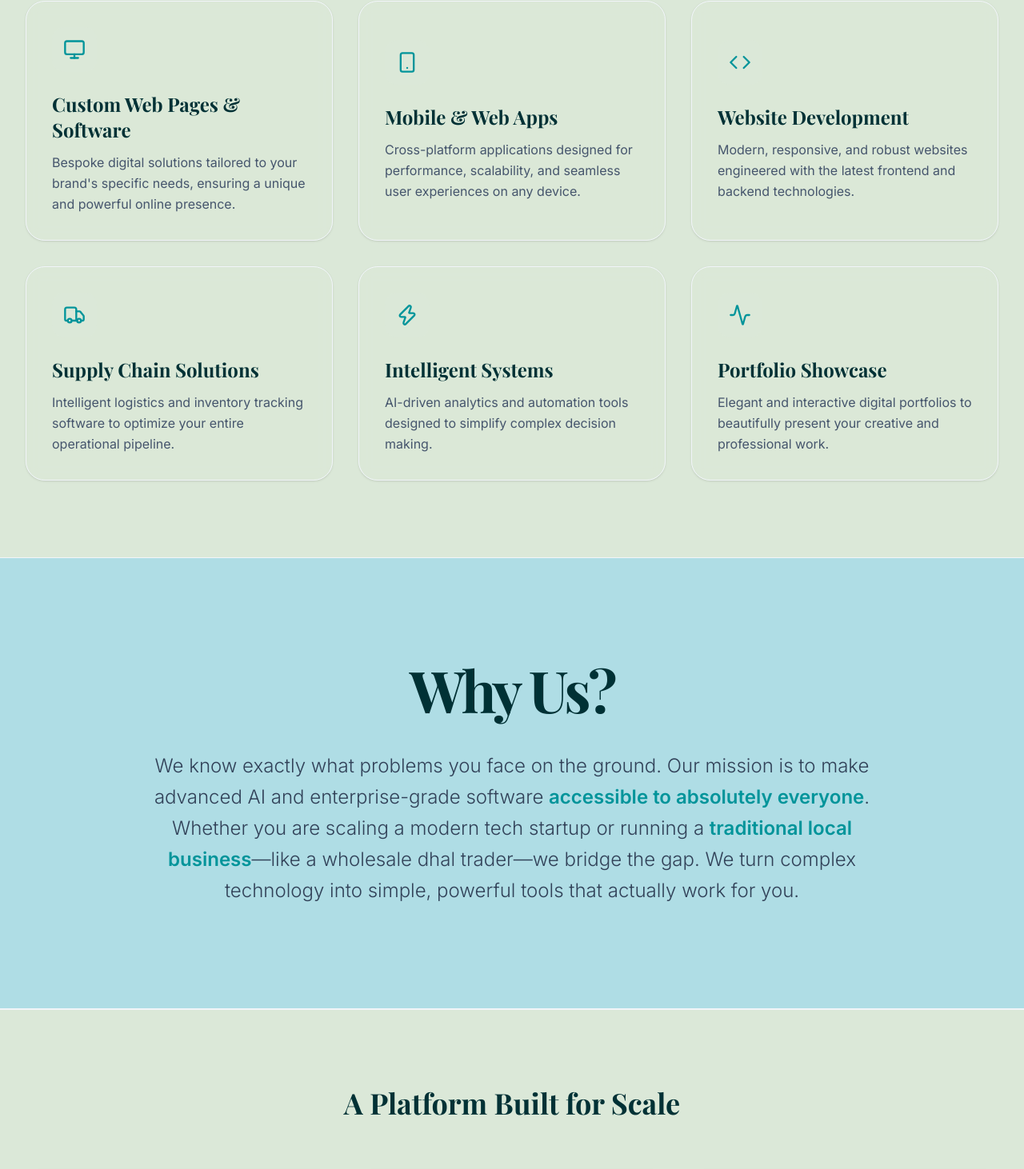
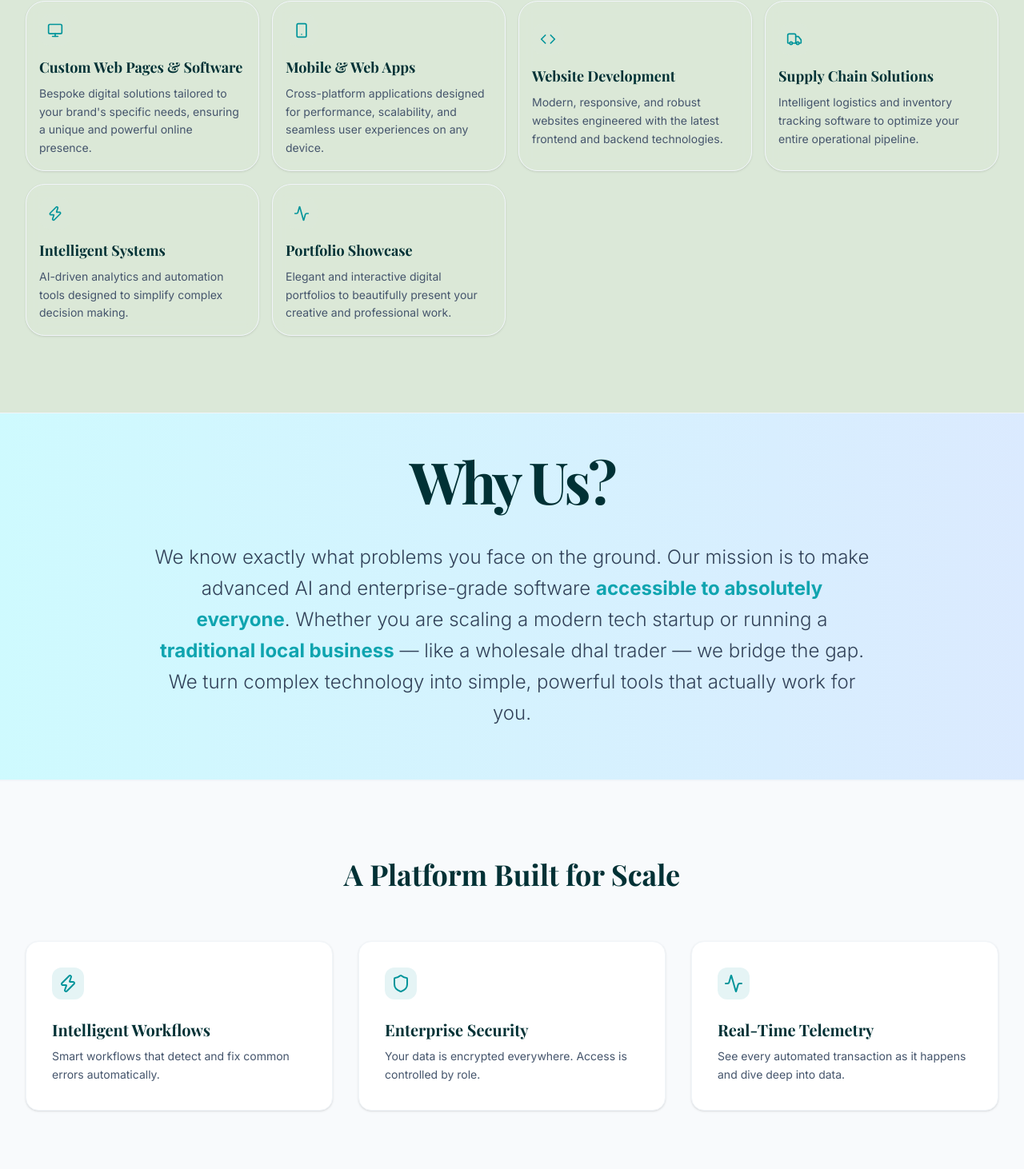
Before and after one commit to INK-DeepTech/Lutix-website, a React (Vite) app: page / in a window 1280 px wide. Shown: the part 1011-2473 px from the top of the page at 80% size. Built offline with nearby package versions, Linux system fonts and the light colour scheme.

Commit message:
fix: compact mobile services grid, apply mix-blend to logo, and brighten color theme

```diff
--- a/src/App.tsx
+++ b/src/App.tsx
@@ -44,7 +44,7 @@ export default function App() {
   }, []);
 
   return (
-    <div className="min-h-screen flex flex-col bg-brand-mint dark:bg-slate-900 text-brand-navy dark:text-white antialiased transition-colors duration-300">
+    <div className="min-h-screen flex flex-col bg-slate-50 dark:bg-slate-900 text-brand-navy dark:text-white antialiased transition-colors duration-300">
       <Header currentRoute={currentRoute} onRouteChange={handleRouteChange} theme={theme} setTheme={setTheme} />
 
       <main className="flex-1" id="main-content">
--- a/src/components/Header.tsx
+++ b/src/components/Header.tsx
@@ -18,7 +18,7 @@ export const Header: React.FC<HeaderProps> = ({ currentRoute, onRouteChange, the
   ];
 
   return (
-    <header className="w-full bg-brand-mint dark:bg-slate-900 text-brand-navy dark:text-white sticky top-0 z-50 border-b border-slate-100 dark:border-slate-800 transition-colors duration-300">
+    <header className="w-full bg-gradient-to-r from-cyan-100 to-blue-100 dark:bg-slate-900 text-brand-navy dark:text-white sticky top-0 z-50 border-b border-slate-100 dark:border-slate-800 transition-colors duration-300">
       <div className="max-w-7xl mx-auto px-4 sm:px-6 lg:px-8 py-4 flex items-center justify-between">
         <button
           onClick={() => onRouteChange('home')}
@@ -26,7 +26,7 @@ export const Header: React.FC<HeaderProps> = ({ currentRoute, onRouteChange, the
         >
           <img
             alt="Lutix"
-            className="h-16 md:h-24 lg:h-28 w-auto object-contain dark:invert transition-all"
+            className="h-16 md:h-24 lg:h-28 w-auto object-contain mix-blend-multiply dark:invert transition-all"
             src="/logo-horizontal.png"
           />
         </button>
--- a/src/components/HomePage.tsx
+++ b/src/components/HomePage.tsx
@@ -47,63 +47,63 @@ export const HomePage: React.FC<HomePageProps> = ({ onRouteChange }) => {
           </h2>
         </div>
 
-        <div className="grid grid-cols-1 md:grid-cols-2 lg:grid-cols-3 gap-8">
-          <button onClick={() => onRouteChange('demo')} className="text-left p-8 bg-brand-mint/80 backdrop-blur-sm dark:bg-slate-800 rounded-3xl shadow-sm border border-slate-100 dark:border-slate-700 hover:-translate-y-1 hover:shadow-xl hover:ring-2 hover:ring-brand-cyan transition-all duration-300 group">
-            <div className="w-14 h-14 rounded-2xl bg-brand-mint dark:from-blue-900 dark:to-indigo-900 flex items-center justify-center mb-6 text-brand-teal dark:text-[#8b80f9]">
-              <Monitor className="w-7 h-7" />
+        <div className="grid grid-cols-2 md:grid-cols-3 lg:grid-cols-4 gap-3 md:gap-4">
+          <button onClick={() => onRouteChange('demo')} className="text-left p-3 md:p-4 bg-brand-mint/80 backdrop-blur-sm dark:bg-slate-800 rounded-3xl shadow-sm border border-slate-100 dark:border-slate-700 hover:-translate-y-1 hover:shadow-xl hover:ring-2 hover:ring-brand-cyan transition-all duration-300 group">
+            <div className="w-10 h-10 rounded-2xl bg-brand-mint dark:from-blue-900 dark:to-indigo-900 flex items-center justify-center mb-3 text-brand-teal dark:text-[#8b80f9]">
+              <Monitor className="w-5 h-5" />
             </div>
-            <h3 className="text-2xl font-bold text-brand-navy dark:text-white mb-3">Custom Web Pages & Software</h3>
-            <p className="text-slate-600 dark:text-slate-400 leading-relaxed">
+            <h3 className="text-base md:text-lg font-bold text-brand-navy dark:text-white mb-2">Custom Web Pages & Software</h3>
+            <p className="text-xs sm:text-sm text-slate-600 dark:text-slate-400 leading-relaxed">
               Bespoke digital solutions tailored to your brand's specific needs, ensuring a unique and powerful online presence.
             </p>
           </button>
 
-          <button onClick={() => onRouteChange('demo')} className="text-left p-8 bg-brand-mint/80 backdrop-blur-sm dark:bg-slate-800 rounded-3xl shadow-sm border border-slate-100 dark:border-slate-700 hover:-translate-y-1 hover:shadow-xl hover:ring-2 hover:ring-brand-cyan transition-all duration-300 group">
-            <div className="w-14 h-14 rounded-2xl bg-brand-mint dark:from-blue-900 dark:to-indigo-900 flex items-center justify-center mb-6 text-brand-teal dark:text-[#8b80f9]">
-              <Smartphone className="w-7 h-7" />
+          <button onClick={() => onRouteChange('demo')} className="text-left p-3 md:p-4 bg-brand-mint/80 backdrop-blur-sm dark:bg-slate-800 rounded-3xl shadow-sm border border-slate-100 dark:border-slate-700 hover:-translate-y-1 hover:shadow-xl hover:ring-2 hover:ring-brand-cyan transition-all duration-300 group">
+            <div className="w-10 h-10 rounded-2xl bg-brand-mint dark:from-blue-900 dark:to-indigo-900 flex items-center justify-center mb-3 text-brand-teal dark:text-[#8b80f9]">
+              <Smartphone className="w-5 h-5" />
             </div>
-            <h3 className="text-2xl font-bold text-brand-navy dark:text-white mb-3">Mobile & Web Apps</h3>
-            <p className="text-slate-600 dark:text-slate-400 leading-relaxed">
+            <h3 className="text-base md:text-lg font-bold text-brand-navy dark:text-white mb-2">Mobile & Web Apps</h3>
+            <p className="text-xs sm:text-sm text-slate-600 dark:text-slate-400 leading-relaxed">
               Cross-platform applications designed for performance, scalability, and seamless user experiences on any device.
             </p>
           </button>
 
-          <button onClick={() => onRouteChange('demo')} className="text-left p-8 bg-brand-mint/80 backdrop-blur-sm dark:bg-slate-800 rounded-3xl shadow-sm border border-slate-100 dark:border-slate-700 hover:-translate-y-1 hover:shadow-xl hover:ring-2 hover:ring-brand-cyan transition-all duration-300 group">
-            <div className="w-14 h-14 rounded-2xl bg-brand-mint dark:from-blue-900 dark:to-indigo-900 flex items-center justify-center mb-6 text-brand-teal dark:text-[#8b80f9]">
-              <Code className="w-7 h-7" />
+          <button onClick={() => onRouteChange('demo')} className="text-left p-3 md:p-4 bg-brand-mint/80 backdrop-blur-sm dark:bg-slate-800 rounded-3xl shadow-sm border border-slate-100 dark:border-slate-700 hover:-translate-y-1 hover:shadow-xl hover:ring-2 hover:ring-brand-cyan transition-all duration-300 group">
+            <div className="w-10 h-10 rounded-2xl bg-brand-mint dark:from-blue-900 dark:to-indigo-900 flex items-center justify-center mb-3 text-brand-teal dark:text-[#8b80f9]">
+              <Code className="w-5 h-5" />
             </div>
-            <h3 className="text-2xl font-bold text-brand-navy dark:text-white mb-3">Website Development</h3>
-            <p className="text-slate-600 dark:text-slate-400 leading-relaxed">
+            <h3 className="text-base md:text-lg font-bold text-brand-navy dark:text-white mb-2">Website Development</h3>
+            <p className="text-xs sm:text-sm text-slate-600 dark:text-slate-400 leading-relaxed">
               Modern, responsive, and robust websites engineered with the latest frontend and backend technologies.
             </p>
           </button>
 
-          <button onClick={() => onRouteChange('demo')} className="text-left p-8 bg-brand-mint/80 backdrop-blur-sm dark:bg-slate-800 rounded-3xl shadow-sm border border-slate-100 dark:border-slate-700 hover:-translate-y-1 hover:shadow-xl hover:ring-2 hover:ring-brand-cyan transition-all duration-300 group">
-            <div className="w-14 h-14 rounded-2xl bg-brand-mint dark:from-blue-900 dark:to-indigo-900 flex items-center justify-center mb-6 text-brand-teal dark:text-[#8b80f9]">
-              <Truck className="w-7 h-7" />
+          <button onClick={() => onRouteChange('demo')} className="text-left p-3 md:p-4 bg-brand-mint/80 backdrop-blur-sm dark:bg-slate-800 rounded-3xl shadow-sm border border-slate-100 dark:border-slate-700 hover:-translate-y-1 hover:shadow-xl hover:ring-2 hover:ring-brand-cyan transition-all duration-300 group">
+            <div className="w-10 h-10 rounded-2xl bg-brand-mint dark:from-blue-900 dark:to-indigo-900 flex items-center justify-center mb-3 text-brand-teal dark:text-[#8b80f9]">
+              <Truck className="w-5 h-5" />
             </div>
-            <h3 className="text-2xl font-bold text-brand-navy dark:text-white mb-3">Supply Chain Solutions</h3>
-            <p className="text-slate-600 dark:text-slate-400 leading-relaxed">
+            <h3 className="text-base md:text-lg font-bold text-brand-navy dark:text-white mb-2">Supply Chain Solutions</h3>
+            <p className="text-xs sm:text-sm text-slate-600 dark:text-slate-400 leading-relaxed">
               Intelligent logistics and inventory tracking software to optimize your entire operational pipeline.
             </p>
           </button>
 
-          <button onClick={() => onRouteChange('demo')} className="text-left p-8 bg-brand-mint/80 backdrop-blur-sm dark:bg-slate-800 rounded-3xl shadow-sm border border-slate-100 dark:border-slate-700 hover:-translate-y-1 hover:shadow-xl hover:ring-2 hover:ring-brand-cyan transition-all duration-300 group">
-            <div className="w-14 h-14 rounded-2xl bg-brand-mint dark:from-blue-900 dark:to-indigo-900 flex items-center justify-center mb-6 text-brand-teal dark:text-[#8b80f9]">
-              <Zap className="w-7 h-7" />
+          <button onClick={() => onRouteChange('demo')} className="text-left p-3 md:p-4 bg-brand-mint/80 backdrop-blur-sm dark:bg-slate-800 rounded-3xl shadow-sm border border-slate-100 dark:border-slate-700 hover:-translate-y-1 hover:shadow-xl hover:ring-2 hover:ring-brand-cyan transition-all duration-300 group">
+            <div className="w-10 h-10 rounded-2xl bg-brand-mint dark:from-blue-900 dark:to-indigo-900 flex items-center justify-center mb-3 text-brand-teal dark:text-[#8b80f9]">
+              <Zap className="w-5 h-5" />
             </div>
-            <h3 className="text-2xl font-bold text-brand-navy dark:text-white mb-3">Intelligent Systems</h3>
-            <p className="text-slate-600 dark:text-slate-400 leading-relaxed">
+            <h3 className="text-base md:text-lg font-bold text-brand-navy dark:text-white mb-2">Intelligent Systems</h3>
+            <p className="text-xs sm:text-sm text-slate-600 dark:text-slate-400 leading-relaxed">
               AI-driven analytics and automation tools designed to simplify complex decision making.
             </p>
           </button>
 
-          <button onClick={() => onRouteChange('demo')} className="text-left p-8 bg-brand-mint/80 backdrop-blur-sm dark:bg-slate-800 rounded-3xl shadow-sm border border-slate-100 dark:border-slate-700 hover:-translate-y-1 hover:shadow-xl hover:ring-2 hover:ring-brand-cyan transition-all duration-300 group">
-            <div className="w-14 h-14 rounded-2xl bg-brand-mint dark:from-blue-900 dark:to-indigo-900 flex items-center justify-center mb-6 text-brand-teal dark:text-[#8b80f9]">
-              <Activity className="w-7 h-7" />
+          <button onClick={() => onRouteChange('demo')} className="text-left p-3 md:p-4 bg-brand-mint/80 backdrop-blur-sm dark:bg-slate-800 rounded-3xl shadow-sm border border-slate-100 dark:border-slate-700 hover:-translate-y-1 hover:shadow-xl hover:ring-2 hover:ring-brand-cyan transition-all duration-300 group">
+            <div className="w-10 h-10 rounded-2xl bg-brand-mint dark:from-blue-900 dark:to-indigo-900 flex items-center justify-center mb-3 text-brand-teal dark:text-[#8b80f9]">
+              <Activity className="w-5 h-5" />
             </div>
-            <h3 className="text-2xl font-bold text-brand-navy dark:text-white mb-3">Portfolio Showcase</h3>
-            <p className="text-slate-600 dark:text-slate-400 leading-relaxed">
+            <h3 className="text-base md:text-lg font-bold text-brand-navy dark:text-white mb-2">Portfolio Showcase</h3>
+            <p className="text-xs sm:text-sm text-slate-600 dark:text-slate-400 leading-relaxed">
               Elegant and interactive digital portfolios to beautifully present your creative and professional work.
             </p>
           </button>
@@ -111,19 +111,19 @@ export const HomePage: React.FC<HomePageProps> = ({ onRouteChange }) => {
       </section>
 
       {/* Why Us Section */}
-      <section className="py-32 px-4 sm:px-6 lg:px-8 bg-brand-ice dark:from-slate-900 dark:via-slate-800 dark:to-slate-900 border-y border-slate-100 dark:border-slate-800">
+      <section className="py-12 md:pb-16 h-auto px-4 sm:px-6 lg:px-8 bg-gradient-to-r from-cyan-100 to-blue-100 dark:from-slate-900 dark:via-slate-800 dark:to-slate-900 border-y border-slate-100 dark:border-slate-800">
         <div className="max-w-4xl mx-auto text-center space-y-10">
           <h2 className="font-serif-brand text-5xl md:text-7xl font-bold text-brand-navy dark:text-white tracking-tighter">
             Why Us?
           </h2>
           <p className="text-xl md:text-2xl text-slate-700 dark:text-slate-300 leading-relaxed font-light">
-            We know exactly what problems you face on the ground. Our mission is to make advanced AI and enterprise-grade software <span className="text-brand-teal dark:text-blue-400 font-semibold">accessible to absolutely everyone</span>. Whether you are scaling a modern tech startup or running a <span className="text-brand-teal dark:text-blue-400 font-semibold">traditional local business</span>—like a wholesale dhal trader—we bridge the gap. We turn complex technology into simple, powerful tools that actually work for you.
+            We know exactly what problems you face on the ground. Our mission is to make advanced AI and enterprise-grade software <span className="text-brand-cyan dark:text-cyan-400 font-bold">accessible to absolutely everyone</span>. Whether you are scaling a modern tech startup or running a <span className="text-brand-cyan dark:text-cyan-400 font-bold">traditional local business</span> &mdash; like a wholesale dhal trader &mdash; we bridge the gap. We turn complex technology into simple, powerful tools that actually work for you.
           </p>
         </div>
       </section>
 
       {/* Core Capabilities */}
-      <section className="bg-brand-mint dark:bg-slate-900/50 py-24 px-4 sm:px-6 lg:px-8 border-y border-slate-100 dark:border-slate-800">
+      <section className="bg-slate-50 dark:bg-slate-900/50 py-24 px-4 sm:px-6 lg:px-8 border-y border-slate-100 dark:border-slate-800">
         <div className="max-w-7xl mx-auto">
           <div className="text-center max-w-3xl mx-auto mb-16 space-y-4">
             <h2 className="text-3xl md:text-4xl font-bold text-brand-navy dark:text-white">
@@ -132,30 +132,30 @@ export const HomePage: React.FC<HomePageProps> = ({ onRouteChange }) => {
           </div>
 
           <div className="grid grid-cols-1 md:grid-cols-3 gap-8">
-            <div className="p-8 bg-brand-mint dark:bg-slate-800 rounded-2xl shadow-sm border border-slate-100 dark:border-slate-700 group hover:border-brand-cyan/30 transition-all">
-              <div className="w-14 h-14 rounded-xl bg-brand-teal/10 text-brand-teal dark:text-[#8b80f9] flex items-center justify-center mb-6 group-hover:scale-110 transition-transform">
+            <div className="p-8 bg-white dark:bg-slate-800 rounded-2xl shadow-sm border border-slate-100 dark:border-slate-700 group hover:border-brand-cyan/30 transition-all">
+              <div className="w-10 h-10 rounded-xl bg-brand-teal/10 text-brand-teal dark:text-[#8b80f9] flex items-center justify-center mb-6 group-hover:scale-110 transition-transform">
                 <Zap className="w-6 h-6" />
               </div>
-              <h3 className="text-xl font-bold text-brand-navy dark:text-white mb-3">Intelligent Workflows</h3>
-              <p className="text-slate-600 dark:text-slate-400 leading-relaxed">
+              <h3 className="text-xl font-bold text-brand-navy dark:text-white mb-2">Intelligent Workflows</h3>
+              <p className="text-xs sm:text-sm text-slate-600 dark:text-slate-400 leading-relaxed">
                 Smart workflows that detect and fix common errors automatically.
               </p>
             </div>
-            <div className="p-8 bg-brand-mint dark:bg-slate-800 rounded-2xl shadow-sm border border-slate-100 dark:border-slate-700 group hover:border-brand-cyan/30 transition-all">
-              <div className="w-14 h-14 rounded-xl bg-brand-teal/10 text-brand-teal dark:text-[#8b80f9] flex items-center justify-center mb-6 group-hover:scale-110 transition-transform">
+            <div className="p-8 bg-white dark:bg-slate-800 rounded-2xl shadow-sm border border-slate-100 dark:border-slate-700 group hover:border-brand-cyan/30 transition-all">
+              <div className="w-10 h-10 rounded-xl bg-brand-teal/10 text-brand-teal dark:text-[#8b80f9] flex items-center justify-center mb-6 group-hover:scale-110 transition-transform">
                 <Shield className="w-6 h-6" />
               </div>
-              <h3 className="text-xl font-bold text-brand-navy dark:text-white mb-3">Enterprise Security</h3>
-              <p className="text-slate-600 dark:text-slate-400 leading-relaxed">
+              <h3 className="text-xl font-bold text-brand-navy dark:text-white mb-2">Enterprise Security</h3>
+              <p className="text-xs sm:text-sm text-slate-600 dark:text-slate-400 leading-relaxed">
                 Your data is encrypted everywhere. Access is controlled by role.
               </p>
             </div>
-            <div className="p-8 bg-brand-mint dark:bg-slate-800 rounded-2xl shadow-sm border border-slate-100 dark:border-slate-700 group hover:border-brand-cyan/30 transition-all">
-              <div className="w-14 h-14 rounded-xl bg-brand-teal/10 text-brand-teal dark:text-[#8b80f9] flex items-center justify-center mb-6 group-hover:scale-110 transition-transform">
+            <div className="p-8 bg-white dark:bg-slate-800 rounded-2xl shadow-sm border border-slate-100 dark:border-slate-700 group hover:border-brand-cyan/30 transition-all">
+              <div className="w-10 h-10 rounded-xl bg-brand-teal/10 text-brand-teal dark:text-[#8b80f9] flex items-center justify-center mb-6 group-hover:scale-110 transition-transform">
                 <Activity className="w-6 h-6" />
               </div>
-              <h3 className="text-xl font-bold text-brand-navy dark:text-white mb-3">Real-Time Telemetry</h3>
-              <p className="text-slate-600 dark:text-slate-400 leading-relaxed">
+              <h3 className="text-xl font-bold text-brand-navy dark:text-white mb-2">Real-Time Telemetry</h3>
+              <p className="text-xs sm:text-sm text-slate-600 dark:text-slate-400 leading-relaxed">
                 See every automated transaction as it happens and dive deep into data.
               </p>
             </div>
@@ -182,7 +182,7 @@ export const HomePage: React.FC<HomePageProps> = ({ onRouteChange }) => {
                 alt={leader.name}
                 className="w-48 h-48 rounded-full object-cover shadow-md mb-6 hover:scale-105 transition-transform duration-500"
               />
-              <h3 className="font-serif-brand text-2xl font-bold text-brand-navy dark:text-white mb-2">
+              <h3 className="font-serif-brand text-base md:text-lg font-bold text-brand-navy dark:text-white mb-2">
                 {leader.name}
               </h3>
               <p className="text-brand-teal dark:text-[#8b80f9] font-semibold text-sm">
--- /dev/null
+++ b/update_header_2.cjs
@@ -0,0 +1,16 @@
+const fs = require('fs');
+let header = fs.readFileSync('src/components/Header.tsx', 'utf8');
+
+// 1. Navbar background to vibrant gradient
+header = header.replace(
+  'className="w-full bg-brand-mint dark:bg-slate-900 text-brand-navy',
+  'className="w-full bg-gradient-to-r from-cyan-100 to-blue-100 dark:bg-slate-900 text-brand-navy'
+);
+
+// 2. Mix-blend-multiply for logo
+header = header.replace(
+  'className="h-16 md:h-24 lg:h-28 w-auto object-contain dark:invert transition-all"',
+  'className="h-16 md:h-24 lg:h-28 w-auto object-contain mix-blend-multiply dark:invert transition-all"'
+);
+
+fs.writeFileSync('src/components/Header.tsx', header);
--- /dev/null
+++ b/update_layout.cjs
@@ -0,0 +1,54 @@
+const fs = require('fs');
+
+// App.tsx
+let app = fs.readFileSync('src/App.tsx', 'utf8');
+app = app.replace('bg-brand-mint dark:bg-slate-900', 'bg-slate-50 dark:bg-slate-900');
+fs.writeFileSync('src/App.tsx', app);
+
+// HomePage.tsx
+let home = fs.readFileSync('src/components/HomePage.tsx', 'utf8');
+
+// Services Grid classes
+home = home.replace(
+  'grid-cols-1 md:grid-cols-2 lg:grid-cols-3 gap-8',
+  'grid-cols-2 md:grid-cols-3 lg:grid-cols-4 gap-3 md:gap-4'
+);
+
+// Card Paddings and Icon Sizes
+home = home.replace(/p-8 bg-brand-mint\/80/g, 'p-3 md:p-4 bg-brand-mint/80');
+home = home.replace(/w-14 h-14/g, 'w-10 h-10');
+home = home.replace(/w-7 h-7/g, 'w-5 h-5');
+home = home.replace(/mb-6 text-brand-teal/g, 'mb-3 text-brand-teal');
+home = home.replace(/text-2xl font-bold/g, 'text-base md:text-lg font-bold');
+home = home.replace(/mb-3">/g, 'mb-2">');
+
+// Description Text Size
+home = home.replace(
+  /<p className="text-slate-600 dark:text-slate-400 leading-relaxed">/g,
+  '<p className="text-xs sm:text-sm text-slate-600 dark:text-slate-400 leading-relaxed">'
+);
+
+// "Why Us?" section container
+home = home.replace(
+  'py-32 px-4 sm:px-6 lg:px-8 bg-brand-ice dark:from-slate-900',
+  'py-12 md:pb-16 h-auto px-4 sm:px-6 lg:px-8 bg-gradient-to-r from-cyan-100 to-blue-100 dark:from-slate-900'
+);
+
+// Highlights in "Why Us?"
+home = home.replace(
+  /<span className="text-brand-teal dark:text-blue-400 font-semibold">/g,
+  '<span className="text-brand-cyan dark:text-cyan-400 font-bold">'
+);
+
+// Fix the encoding artifact in "Why Us?"
+home = home.replace(/\?"/g, '—');
+
+// Also Core Capabilities bg-brand-mint -> bg-slate-50
+home = home.replace(
+  'bg-brand-mint dark:bg-slate-900/50 py-24',
+  'bg-slate-50 dark:bg-slate-900/50 py-24'
+);
+// Core capabilities cards inner background
+home = home.replace(/p-8 bg-brand-mint dark:bg-slate-800 rounded-2xl/g, 'p-8 bg-white dark:bg-slate-800 rounded-2xl');
+
+fs.writeFileSync('src/components/HomePage.tsx', home);
--- /dev/null
+++ b/update_layout_fix.cjs
@@ -0,0 +1,12 @@
+const fs = require('fs');
+let home = fs.readFileSync('src/components/HomePage.tsx', 'utf8');
+
+// The encoding issue is ?"
+// Let's replace the whole sentence to be safe
+const oldSentenceRegex = /Whether you are scaling a modern tech startup or running a <span className="text-brand-cyan dark:text-cyan-400 font-bold">traditional local business<\/span>.*?we bridge the gap\./g;
+
+const newSentence = 'Whether you are scaling a modern tech startup or running a <span className="text-brand-cyan dark:text-cyan-400 font-bold">traditional local business</span> &mdash; like a wholesale dhal trader &mdash; we bridge the gap.';
+
+home = home.replace(oldSentenceRegex, newSentence);
+
+fs.writeFileSync('src/components/HomePage.tsx', home);
```
